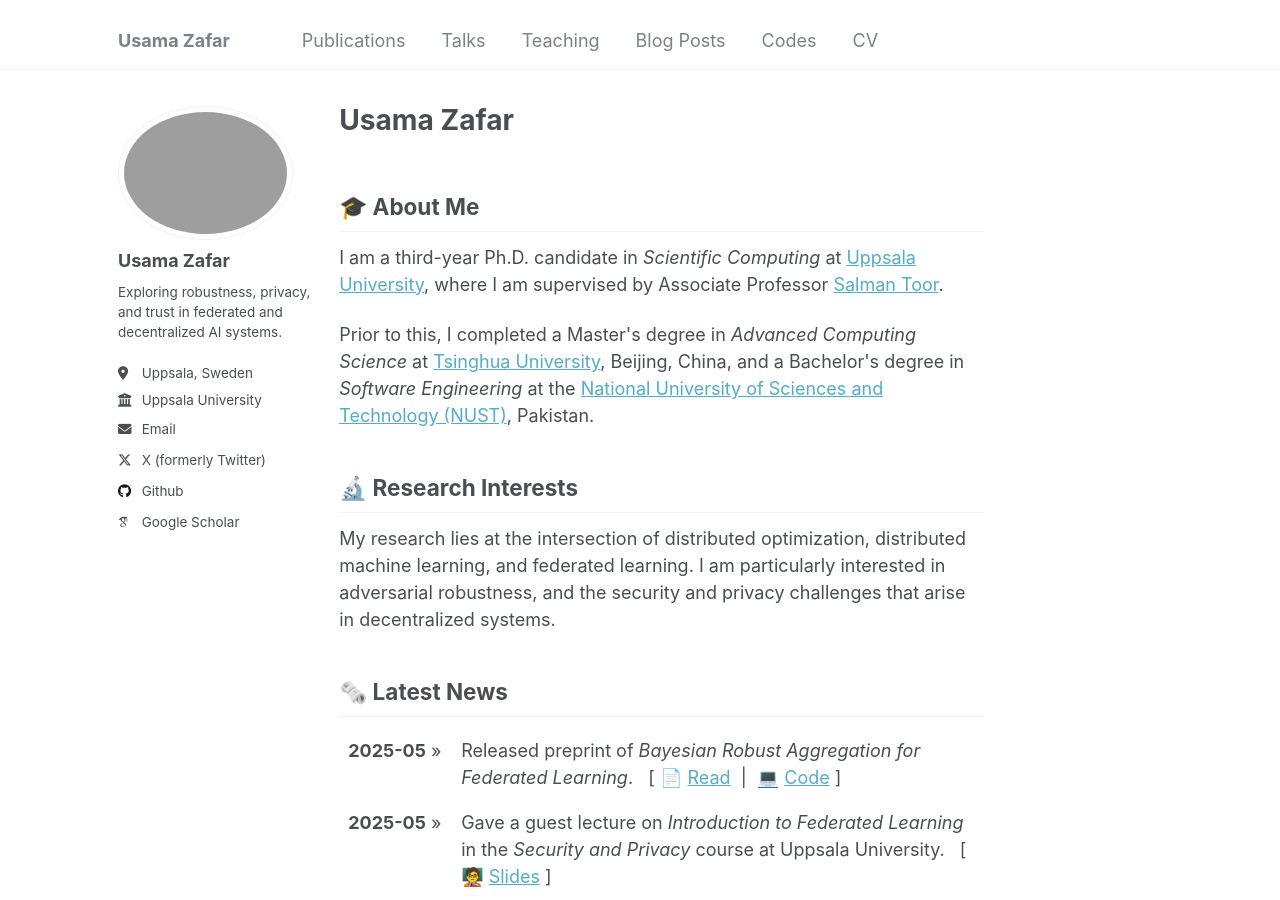
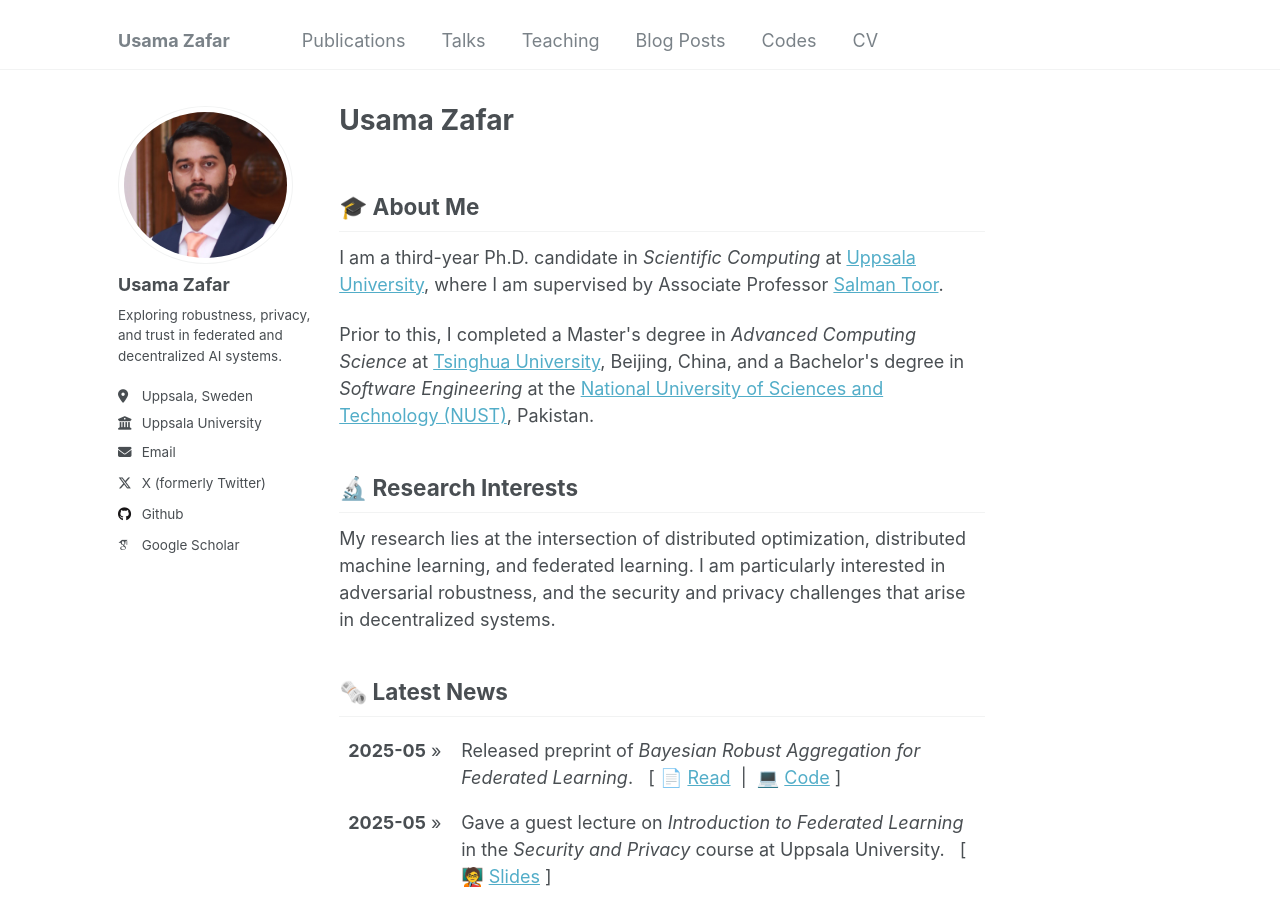
Before and after one commit to usamazf/usamazf.github.io, a Jekyll site: the page built from _pages/about.html, in a window 1280 px wide and 900 px high. Built offline with Jekyll 4.4.1, drawn with Linux system fonts in a browser that asks for light colours; some web fonts are replaced.

Commit message:
adding square image.

```diff
--- a/_config.yml
+++ b/_config.yml
@@ -21,7 +21,7 @@ repository               : "usamazf/usamazf.github.io"
 #               Additional customization can be done by editing /_includes/author-profile.html
 author:
   # Biographic information
-  avatar           : "me.jpg"
+  avatar           : "me3.jpg"
   name             : "Usama Zafar"
   bio              : "Exploring robustness, privacy, and trust in federated and decentralized AI systems."
   location         : "Uppsala, Sweden"
```
Also changed, not shown: images/me3.jpg (added).
